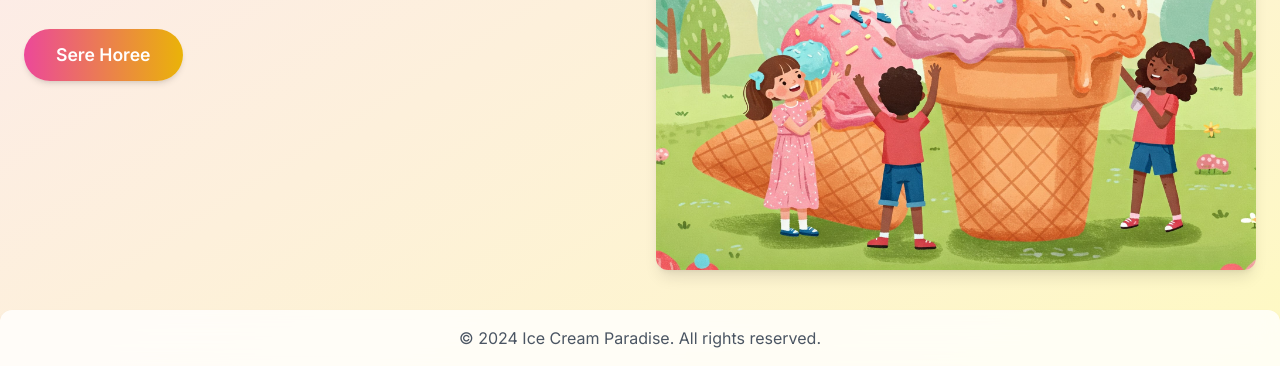
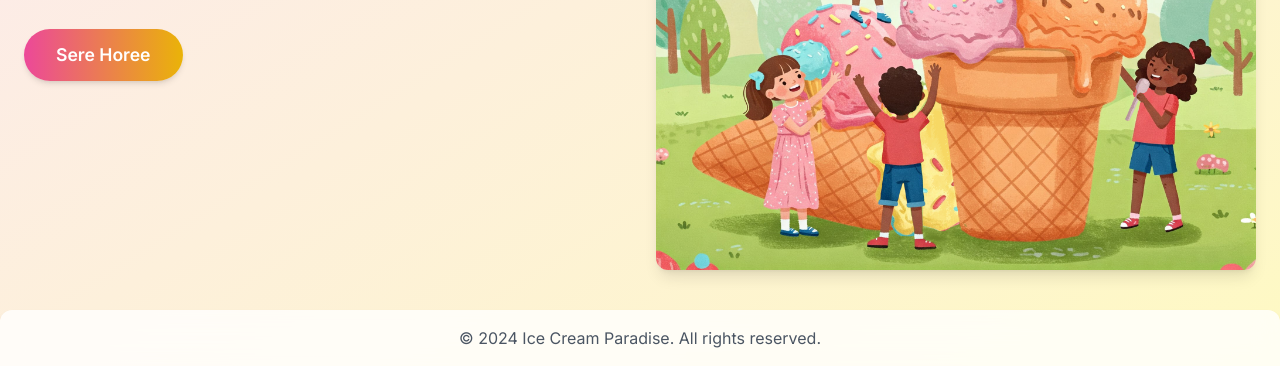
Before and after one commit to Marissa-Herre/Sweet-Scoops-Ice-Cream, a plain HTML site: page index.html in a window 1280 px wide. Shown: the part 438-804 px from the top of the page. Drawn offline with nearby package versions, Linux system fonts and the light colour scheme.

Commit message:
initial commit

```diff
--- a/index.html
+++ b/index.html
@@ -71,7 +71,7 @@
             </div>
 
             <div class="hero-image-container">
-                <img src="images/Gemini_Generated_Icecream.jpg" alt="Ice Cream and Children" class="hero-image rounded-xl shadow-lg">
+                <img src="images/Modified_Icecream.jpg" alt="Ice Cream and Children" class="hero-image rounded-xl shadow-lg">
             </div>
         </div>
     </main>
```
Also changed, not shown: images/Modified_Icecream.jpg (added).
